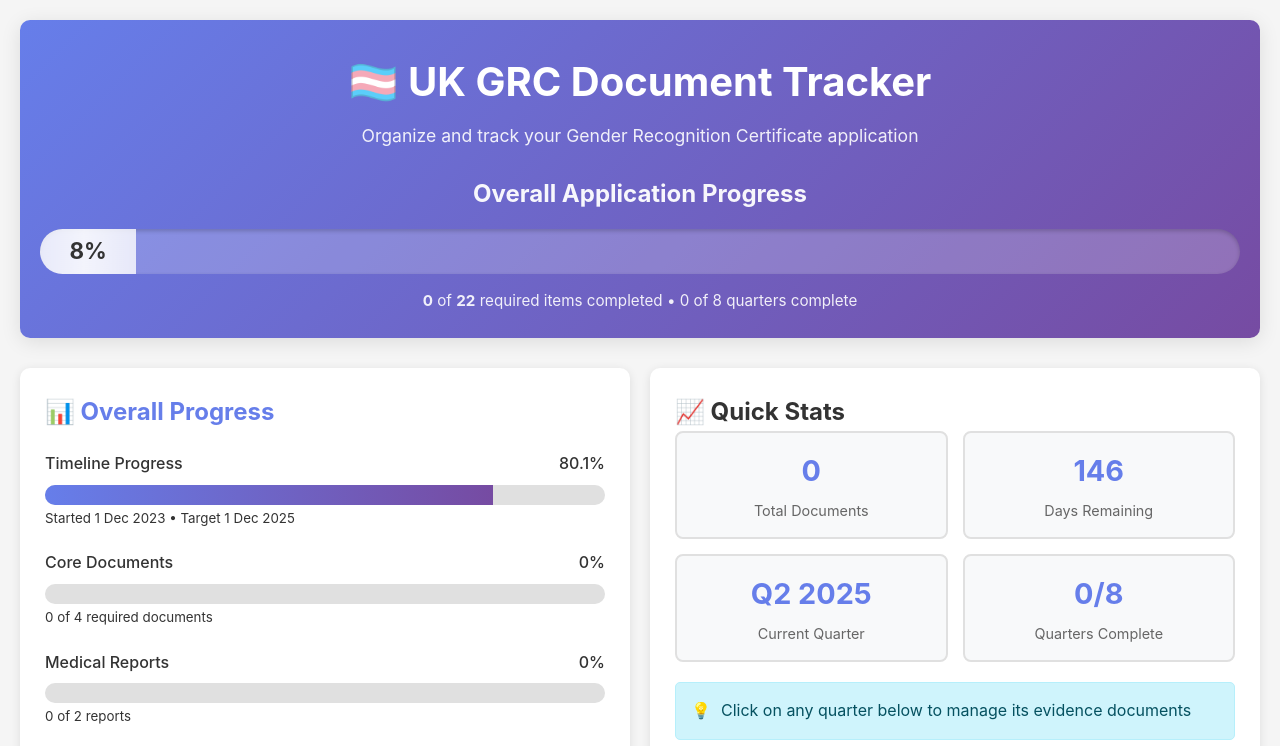
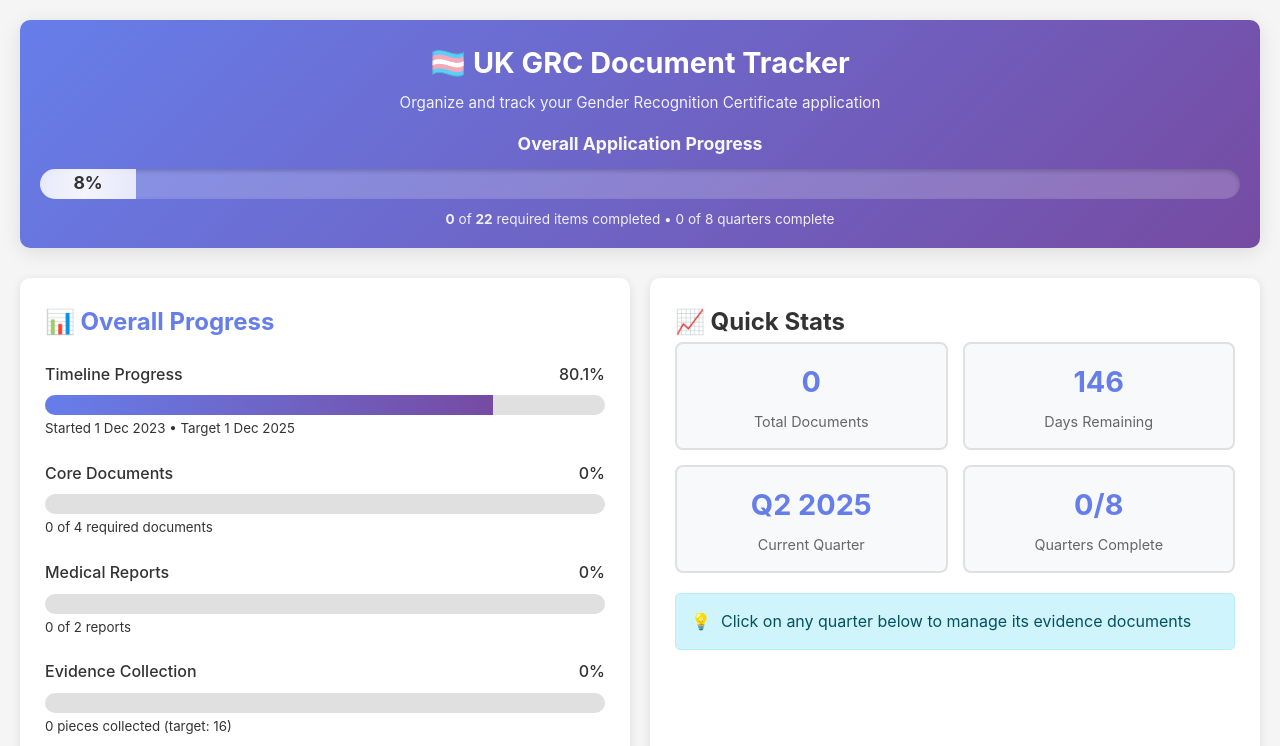
Before and after one commit to AidaPaul/grc_tracker, a plain HTML site: page index.html in a window 1280 px wide. Shown: the top 746 px of the page. Drawn offline with Linux system fonts and the light colour scheme.

Commit message:
Smaller header

```diff
--- a/index.html
+++ b/index.html
@@ -28,7 +28,7 @@
         .header {
             background: linear-gradient(135deg, #667eea 0%, #764ba2 100%);
             color: white;
-            padding: 30px 20px 25px;
+            padding: 20px 20px 18px;
             border-radius: 10px;
             margin-bottom: 30px;
             text-align: center;
@@ -36,33 +36,33 @@
         }
 
         .header h1 {
-            font-size: 2.5rem;
-            margin-bottom: 8px;
+            font-size: 1.8rem;
+            margin-bottom: 5px;
         }
 
         .header .subtitle {
+            font-size: 0.95rem;
+            opacity: 0.9;
+            margin-bottom: 15px;
+        }
+
+        .header-progress {
+            margin-top: 15px;
+        }
+
+        .header-progress h2 {
             font-size: 1.1rem;
-            opacity: 0.9;
-            margin-bottom: 25px;
-        }
-
-        .header-progress {
-            margin-top: 25px;
-        }
-
-        .header-progress h2 {
-            font-size: 1.5rem;
-            margin-bottom: 15px;
+            margin-bottom: 10px;
             opacity: 0.95;
         }
 
         .master-progress-bar {
             width: 100%;
-            height: 45px;
+            height: 30px;
             background-color: rgba(255,255,255,0.2);
-            border-radius: 25px;
+            border-radius: 15px;
             overflow: hidden;
-            margin-bottom: 15px;
+            margin-bottom: 10px;
             box-shadow: inset 0 2px 4px rgba(0,0,0,0.2);
         }
 
@@ -86,13 +86,13 @@
         .master-progress-text {
             color: #333;
             font-weight: bold;
-            font-size: 1.4rem;
+            font-size: 1.1rem;
             text-shadow: none;
         }
 
         .master-progress-details {
             color: rgba(255,255,255,0.9);
-            font-size: 0.95rem;
+            font-size: 0.85rem;
         }
 
         /* Dashboard Grid */
```
